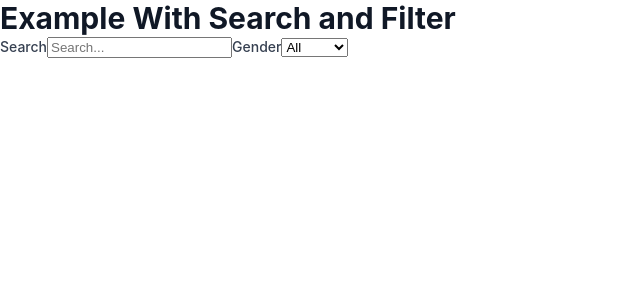
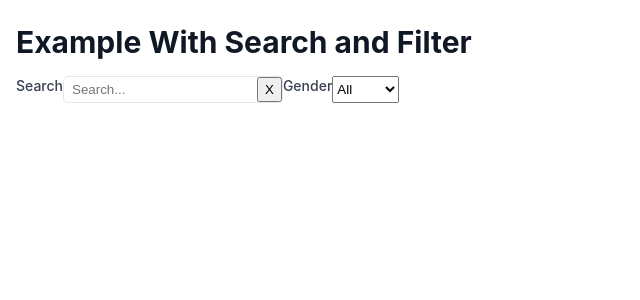
Before and after one commit to baguskna/bagus-ajaib-assignment, a Next.js app: page / in a window 1280 px wide. Shown: the top 300 px of the page, without its empty margins (0-640 px from the left). Built offline with nearby package versions, Linux system fonts and the light colour scheme.

Commit message:
-Add remove input value button -Add layout wrapper

```diff
--- a/components/filter-handler.tsx
+++ /dev/null
@@ -1,25 +0,0 @@
-import { EmotionJSX } from "@emotion/react/types/jsx-namespace";
-import { LABEL } from "../lib/design-system";
-
-const FilterHandler: () => EmotionJSX.Element = () => {
-  return (
-    <div>
-      <LABEL htmlFor="keyword">Search</LABEL>
-      <input
-        type="text"
-        name="keyword"
-        id="keyword"
-        autoComplete="off"
-        placeholder="Search..."
-      />
-      <LABEL htmlFor="gender">Gender</LABEL>
-      <select id="gender" name="gender">
-        <option value="">All</option>
-        <option value="male">Male</option>
-        <option value="female">Female</option>
-      </select>
-    </div>
-  );
-};
-
-export default FilterHandler;
--- /dev/null
+++ b/components/layouts/filter-handler.tsx
@@ -0,0 +1,75 @@
+import { css, jsx } from "@emotion/react";
+import { EmotionJSX } from "@emotion/react/types/jsx-namespace";
+import { useState } from "react";
+import { useEffect } from "react";
+import { useCallback } from "react";
+import { bp } from "../../lib/breakpoints";
+import { COLORS } from "../../lib/colors";
+import { LABEL } from "../../lib/design-system";
+
+const filterHandlerContainerStyles = css`
+  display: flex;
+  flex-direction: column;
+  margin-top: 16px;
+
+  ${bp[0]} {
+    flex-direction: row;
+  }
+`;
+
+const inputWrapperStyles = css`
+  border: 1px solid ${COLORS.grey_100};
+  border-radius: 5px;
+  display: flex;
+`;
+
+const inputStyles = css`
+  border: 0;
+  border-radius: 5px;
+  padding: 5px 8px;
+  width: 100%;
+`;
+
+const FilterHandler: () => EmotionJSX.Element = () => {
+  const [inputValue, setInputValue] = useState<string>("");
+
+  const handleChange = useCallback(
+    (e: React.ChangeEvent<HTMLInputElement>) => {
+      setInputValue(e.target.value);
+    },
+    [setInputValue]
+  );
+
+  const handleClear = () => {
+    setInputValue("");
+  };
+
+  return (
+    <div css={filterHandlerContainerStyles}>
+      <LABEL htmlFor="keyword">Search</LABEL>
+      <div css={inputWrapperStyles}>
+        <input
+          css={inputStyles}
+          type="text"
+          name="keyword"
+          id="keyword"
+          autoComplete="off"
+          placeholder="Search..."
+          value={inputValue}
+          onChange={handleChange}
+        />
+        <button type="button" data-testid="close-button" onClick={handleClear}>
+          X
+        </button>
+      </div>
+      <LABEL htmlFor="gender">Gender</LABEL>
+      <select id="gender" name="gender">
+        <option value="">All</option>
+        <option value="male">Male</option>
+        <option value="female">Female</option>
+      </select>
+    </div>
+  );
+};
+
+export default FilterHandler;
--- /dev/null
+++ b/components/layouts/layout-wrapper.tsx
@@ -0,0 +1,21 @@
+import { css } from "@emotion/react";
+import { EmotionJSX } from "@emotion/react/types/jsx-namespace";
+import { ReactNode } from "react";
+
+interface LayoutWrapperProps {
+  children: ReactNode;
+}
+
+const layoutWrapperStyles = css`
+  padding: 0 16px;
+  margin: 0 auto;
+  max-width: 1440px;
+`;
+
+const LayoutWrapper: (props: LayoutWrapperProps) => EmotionJSX.Element = ({
+  children,
+}) => {
+  return <div css={layoutWrapperStyles}>{children}</div>;
+};
+
+export default LayoutWrapper;
--- a/lib/colors.ts
+++ b/lib/colors.ts
@@ -1,4 +1,5 @@
 export enum COLORS {
+  grey_100 = "#e5e7eb",
   grey_500 = "#364051",
   grey_700 = "#101826",
 }
--- a/pages/index.tsx
+++ b/pages/index.tsx
@@ -1,16 +1,26 @@
 import type { NextPage } from "next";
 import { css } from "@emotion/react";
-import FilterHandler from "../components/filter-handler";
+import FilterHandler from "../components/layouts/filter-handler";
 import { H1 } from "../lib/design-system";
+import LayoutWrapper from "../components/layouts/layout-wrapper";
+import { bp } from "../lib/breakpoints";
 
-const testStyle = css``;
+const homeStyles = css`
+  margin-top: 16px;
+
+  ${bp[0]} {
+    margin-top: 24px;
+  }
+`;
 
 const Home: NextPage = () => {
   return (
-    <div css={testStyle}>
-      <H1>Example With Search and Filter</H1>
-      <FilterHandler />
-    </div>
+    <LayoutWrapper>
+      <div css={homeStyles}>
+        <H1>Example With Search and Filter</H1>
+        <FilterHandler />
+      </div>
+    </LayoutWrapper>
   );
 };
 
```
Also changed, not shown: lib/css-utils.ts (added).
